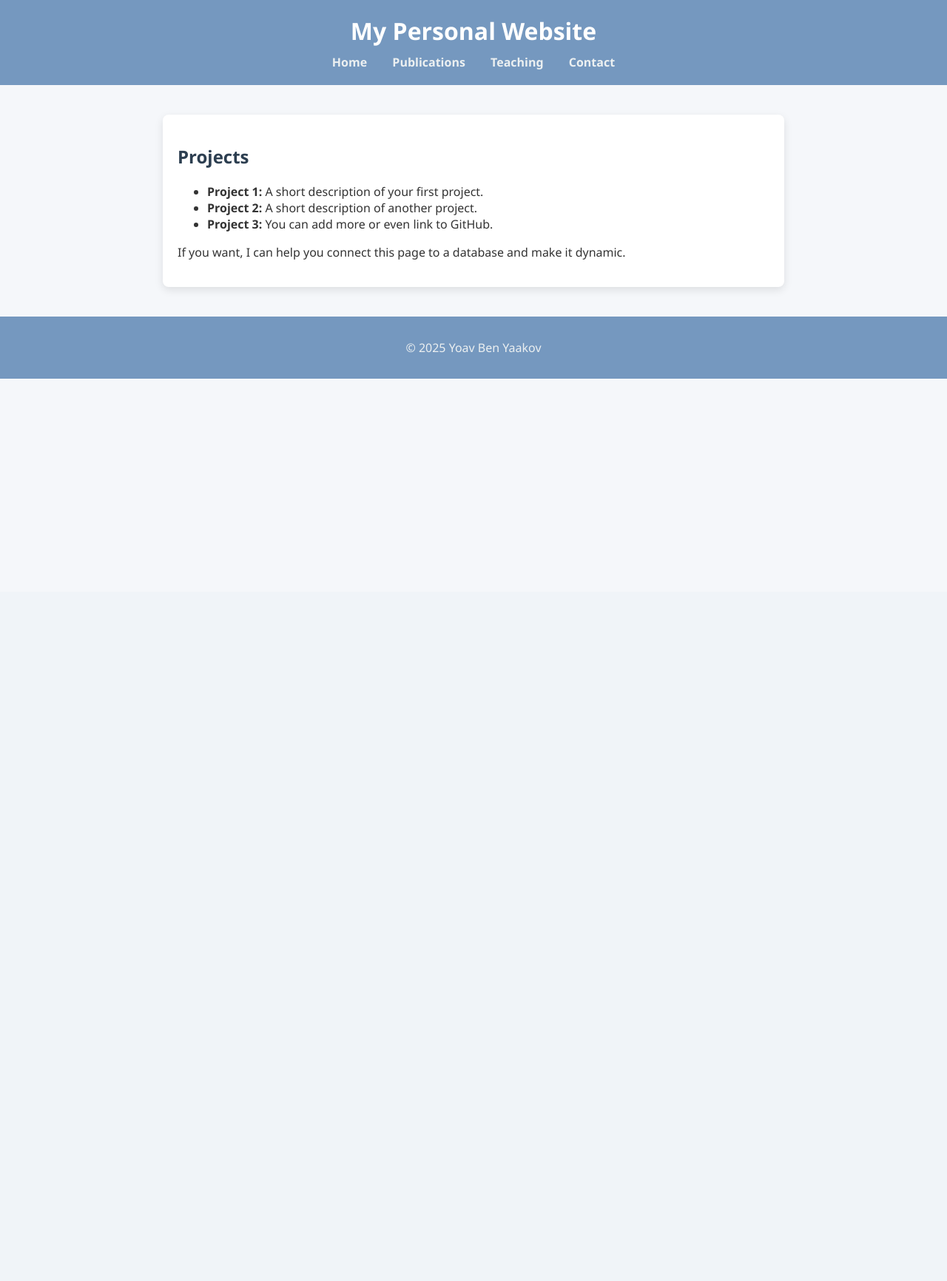
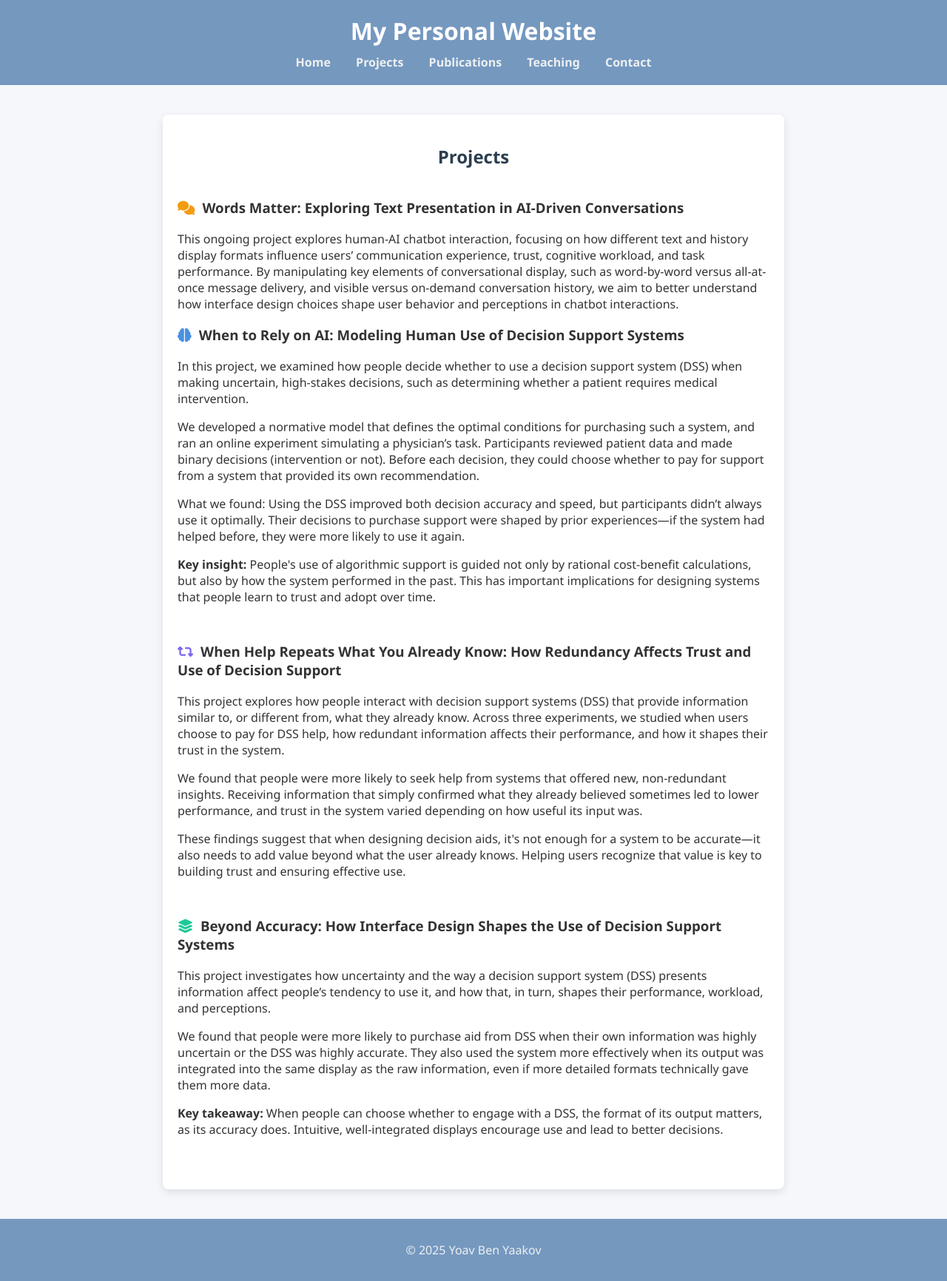
Before and after one commit to yoavb1/personal-website, a Django app: page /projects/ in a window 1280 px wide. Shown: the whole page at 74% size. Before the commit the page ends 512 px from the top, so only its background shows below. Run offline with Django 4.2, Linux system fonts and the light colour scheme.

Commit message:
August 2

```diff
--- a/templates/base.html
+++ b/templates/base.html
@@ -70,7 +70,7 @@
         <h1>My Personal Website</h1>
         <nav>
             <a href="{% url 'home' %}">Home</a>
-{#            <a href="{% url 'projects' %}">Projects</a>#}
+            <a href="{% url 'projects' %}">Projects</a>
             <a href="{% url 'publications' %}">Publications</a>
             <a href="{% url 'teaching' %}">Teaching</a>
             <a href="{% url 'contact' %}">Contact</a>
--- a/templates/projects.html
+++ b/templates/projects.html
@@ -3,11 +3,40 @@
 {% block title %}Projects{% endblock %}
 
 {% block content %}
-<h2>Projects</h2>
-<ul>
-    <li><strong>Project 1:</strong> A short description of your first project.</li>
-    <li><strong>Project 2:</strong> A short description of another project.</li>
-    <li><strong>Project 3:</strong> You can add more or even link to GitHub.</li>
-</ul>
-<p>If you want, I can help you connect this page to a database and make it dynamic.</p>
+<h2 style="text-align: center; margin-bottom: 40px;">Projects</h2>
+
+<div style="max-width: 850px; margin: 0 auto;">
+
+  <!-- Project 4 -->
+  <section>
+    <h3><i class="fas fa-comments" style="color: #f39c12; margin-right: 10px;"></i>Words Matter: Exploring Text Presentation in AI-Driven Conversations</h3>
+    <p>This ongoing project explores human-AI chatbot interaction, focusing on how different text and history display formats influence users’ communication experience, trust, cognitive workload, and task performance. By manipulating key elements of conversational display, such as word-by-word versus all-at-once message delivery, and visible versus on-demand conversation history, we aim to better understand how interface design choices shape user behavior and perceptions in chatbot interactions.</p>
+  </section>
+
+  <!-- Project 1 -->
+  <section style="margin-bottom: 50px;">
+    <h3><i class="fas fa-brain" style="color: #4a90e2; margin-right: 10px;"></i>When to Rely on AI: Modeling Human Use of Decision Support Systems</h3>
+    <p>In this project, we examined how people decide whether to use a decision support system (DSS) when making uncertain, high-stakes decisions, such as determining whether a patient requires medical intervention.</p>
+    <p>We developed a normative model that defines the optimal conditions for purchasing such a system, and ran an online experiment simulating a physician’s task. Participants reviewed patient data and made binary decisions (intervention or not). Before each decision, they could choose whether to pay for support from a system that provided its own recommendation.</p>
+    <p>What we found: Using the DSS improved both decision accuracy and speed, but participants didn’t always use it optimally. Their decisions to purchase support were shaped by prior experiences—if the system had helped before, they were more likely to use it again.</p>
+    <p><strong>Key insight:</strong> People's use of algorithmic support is guided not only by rational cost-benefit calculations, but also by how the system performed in the past. This has important implications for designing systems that people learn to trust and adopt over time.</p>
+  </section>
+
+  <!-- Project 2 -->
+  <section style="margin-bottom: 50px;">
+    <h3><i class="fas fa-retweet" style="color: #7b68ee; margin-right: 10px;"></i>When Help Repeats What You Already Know: How Redundancy Affects Trust and Use of Decision Support</h3>
+    <p>This project explores how people interact with decision support systems (DSS) that provide information similar to, or different from, what they already know. Across three experiments, we studied when users choose to pay for DSS help, how redundant information affects their performance, and how it shapes their trust in the system.</p>
+    <p>We found that people were more likely to seek help from systems that offered new, non-redundant insights. Receiving information that simply confirmed what they already believed sometimes led to lower performance, and trust in the system varied depending on how useful its input was.</p>
+    <p>These findings suggest that when designing decision aids, it's not enough for a system to be accurate—it also needs to add value beyond what the user already knows. Helping users recognize that value is key to building trust and ensuring effective use.</p>
+  </section>
+
+  <!-- Project 3 -->
+  <section style="margin-bottom: 50px;">
+    <h3><i class="fas fa-layer-group" style="color: #20c997; margin-right: 10px;"></i>Beyond Accuracy: How Interface Design Shapes the Use of Decision Support Systems</h3>
+    <p>This project investigates how uncertainty and the way a decision support system (DSS) presents information affect people’s tendency to use it, and how that, in turn, shapes their performance, workload, and perceptions.</p>
+    <p>We found that people were more likely to purchase aid from DSS when their own information was highly uncertain or the DSS was highly accurate. They also used the system more effectively when its output was integrated into the same display as the raw information, even if more detailed formats technically gave them more data.</p>
+    <p><strong>Key takeaway:</strong> When people can choose whether to engage with a DSS, the format of its output matters, as its accuracy does. Intuitive, well-integrated displays encourage use and lead to better decisions.</p>
+  </section>
+
+</div>
 {% endblock %}
--- a/templates/publications.html
+++ b/templates/publications.html
@@ -14,13 +14,13 @@
     </li>
       <br>
     <li>
-      Yoav Ben Yaakov, Maja Denisova, Filmona Mulugeta, and Joachim Meyer.
+      Ben Yaakov, Y., Denisova, M., Mulugeta, F., & Meyer, J. (2024).
       <em>Normative or confirmative: Effects of information quality and redundancy in Decision Support Systems.</em>
       <strong>Human Factors</strong>, 67(6), 546–559.
     </li>
       <br>
     <li>
-      Ben Yaakov, Y., McCarley, J. S., & Meyer, J. (2025).
+      Ben Yaakov, Y., McCarley, J. S., & Meyer, J. (2024).
       <em>Selective Access to Decision Support as a Function of Event Uncertainty.</em>
       <strong>Human Factors</strong>, 67(4), 285–300.
     </li>
```
